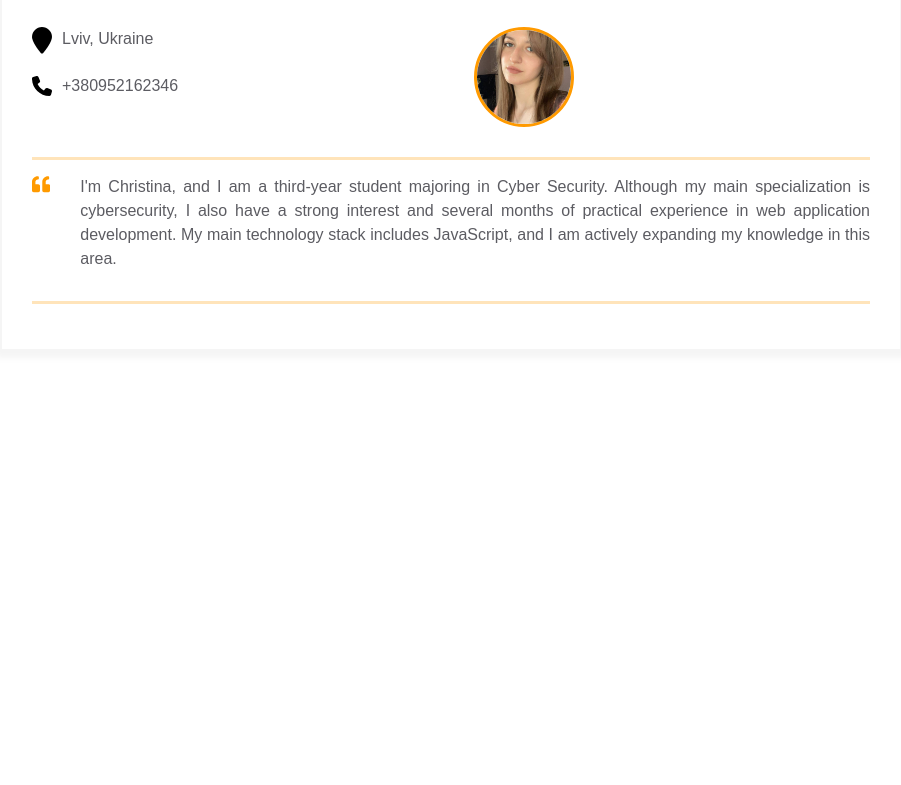
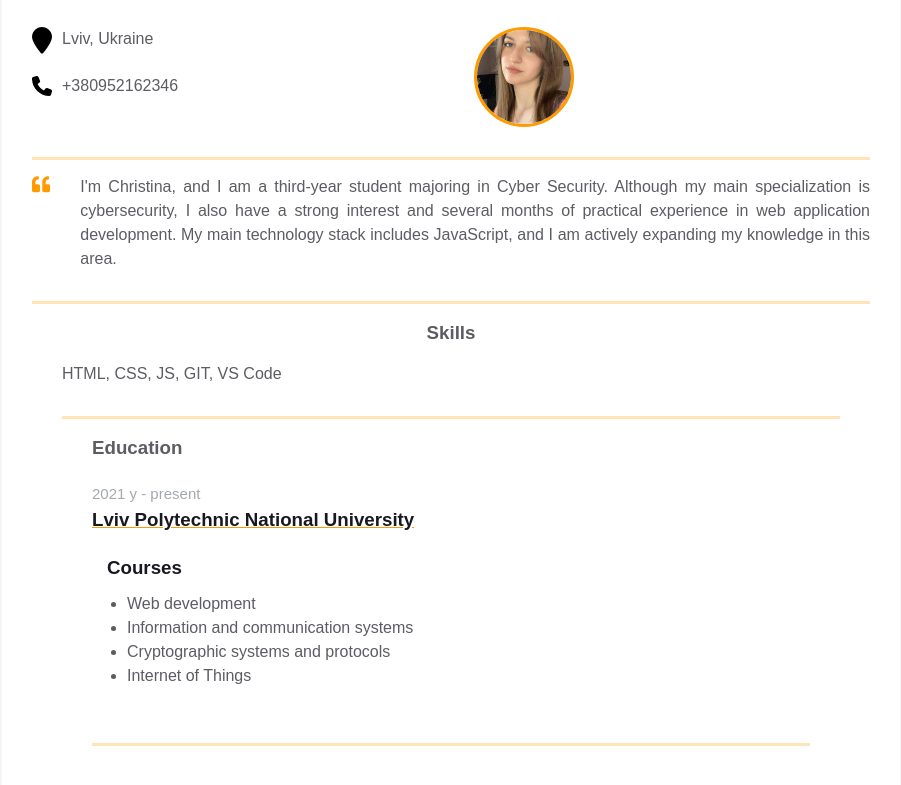
Before and after one commit to christyter/homepage, a plain HTML site: page index.html in a window 1280 px wide. Shown: the part 175-960 px from the top of the page, without its empty margins (189-1090 px from the left). Before the commit the page ends 800 px from the top, so only its background shows below. Drawn offline with Linux system fonts and the light colour scheme.

Commit message:
feat(resume): add education, languages

```diff
--- a/index.html
+++ b/index.html
@@ -69,6 +69,46 @@
             </p>
           </div>
         </div>
+        <div class="container">
+          <div class="resume__block">
+            <div class="skills">
+              <h3 class="skills__header">Skills</h3>
+              <p class="skills__text">
+                HTML, CSS, JS, GIT, VS Code
+              </p>
+            </div>
+          </div>
+          <div class="container">
+            <div class="resume__block">
+              <div class="main-info fh">
+                <div class="experiences"><h3 class="experiences__header">Education</h3>
+                  <div class="experiences__company">
+                    <div class="experiences__company-header">
+                      <span class="experiences__company-header-durability"
+                        >2021 y - present</span
+                      >
+                      <h3 class="experiences__company-header-name">Lviv Polytechnic National University</h3>
+                    </div>
+
+                    <div class="experiences__company-project">
+                      <!-- <span class="experiences__company-project-role"
+                        >Full-Stack Developer</span
+                      > -->
+                      <h3 class="experiences__company-project-name">Courses</h3>
+                      <ul class="experiences__company-project-responsibilities">
+                        <li>Web development</li>
+                        <li>Information and communication systems</li>
+                        <li>Cryptographic systems and protocols</li>
+                        <li>Internet of Things</li>
+                      </ul>
+                    </div>
+                  </div></div>
+
+                <div class="additional-info fv"></div>
+              </div>
+            </div>
+          </div>
+        </div>
       </div>
     </div>
   </main>
```
